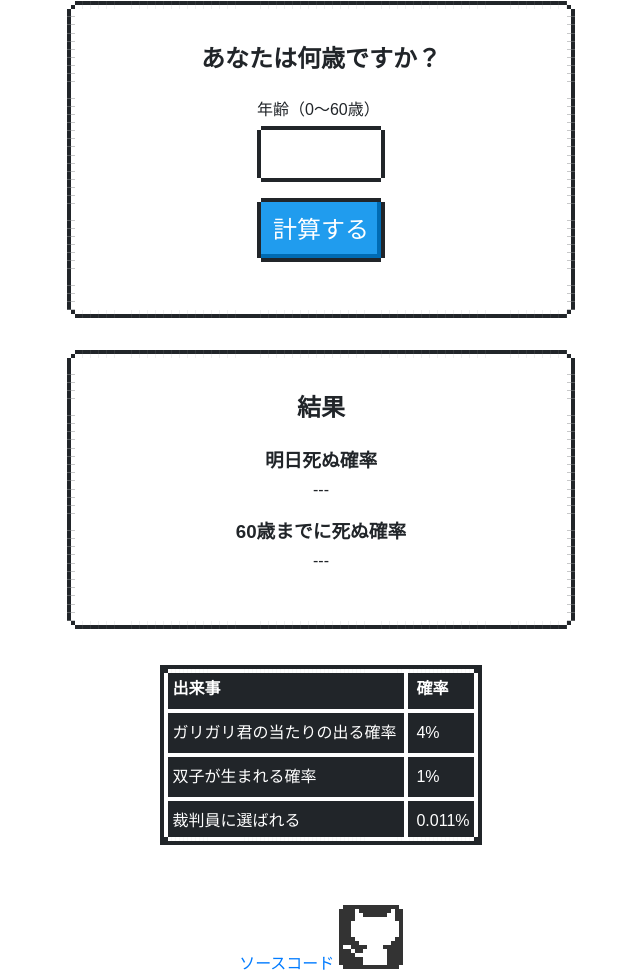
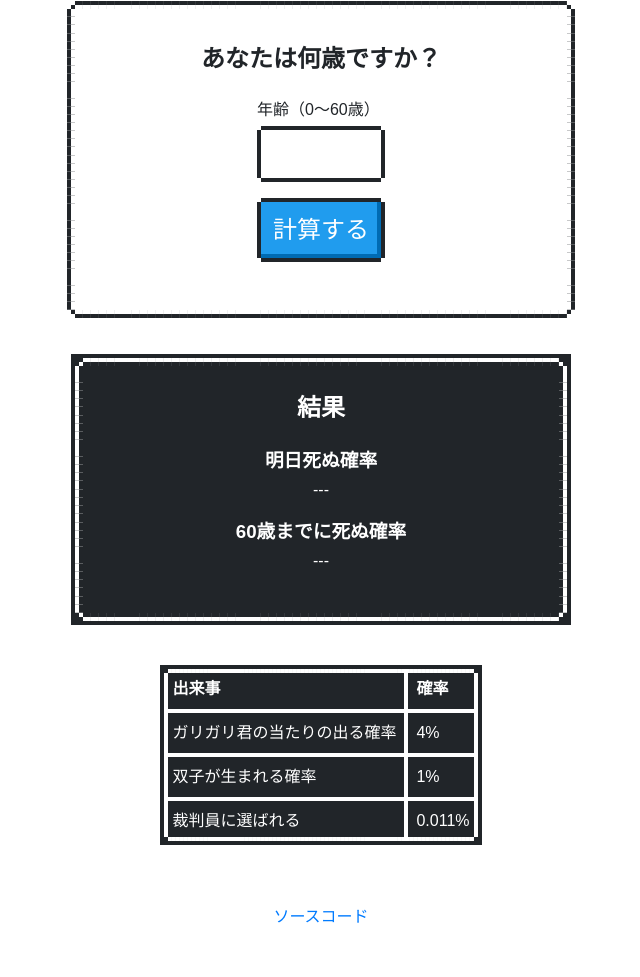
Before and after one commit to Huzitatuguharu/sinukakuritsu, a website: page index.html in a window 1280 px wide. Shown: the part 135-1112 px from the top of the page, without its empty margins (319-959 px from the left). Drawn offline with nearby package versions, Linux system fonts and the light colour scheme; some packages are replaced by stand-ins of ours; a web font is replaced by a local one.

Commit message:
不要なコード削除

```diff
--- a/index.html
+++ b/index.html
@@ -29,7 +29,7 @@
           </div>
         </div>
       </section>
-      <section class="nes-container is-rounded">
+      <section class="nes-container is-rounded  is-dark">
         <h2 class="sectionTitle">結果</h2>
         <section class="resultSectionContainer">
 
@@ -70,10 +70,10 @@
         </section>
       </div>
     </main>
-    <footer>
-      <a class="visually-hidden" href="..." rel="nofollow noopener noreferrer" target="_blank">
+    <footer class="footer">
+      <a class="visually-hidden" href="https://github.com/Huzitatuguharu/sinukakuritsu"
+        rel="nofollow noopener noreferrer" target="_blank">
         ソースコード
-        <i class="nes-icon github is-large"></i>
       </a>
     </footer>
     <script src="script.js" defer></script>
--- a/style.css
+++ b/style.css
@@ -118,3 +118,7 @@ p {
   align-items: center;
   overflow: hidden;
 }
+
+.footer {
+  padding: 0 0 3rem;
+}
```
Also changed, not shown: script copy.js (deleted, +0 -63 lines).
